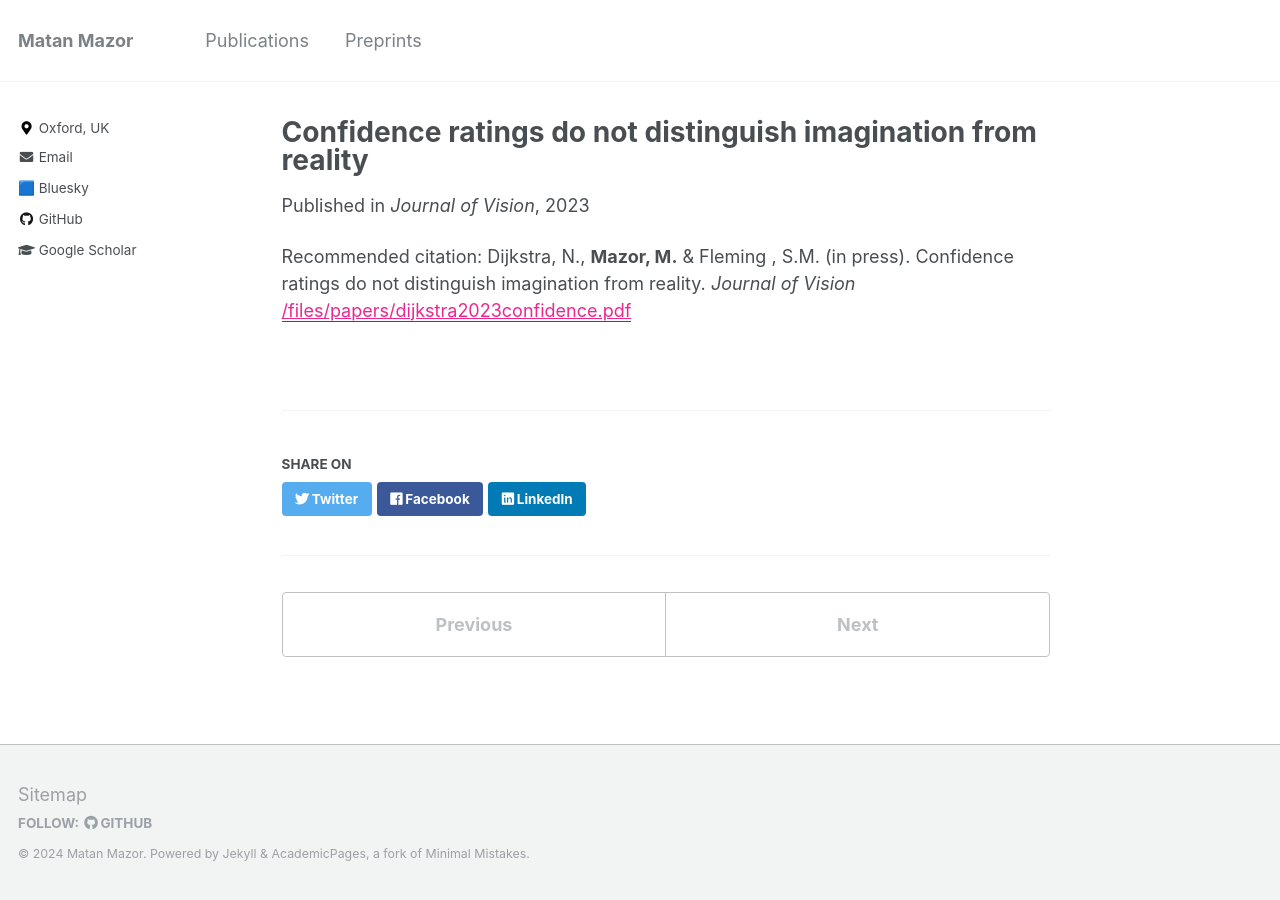
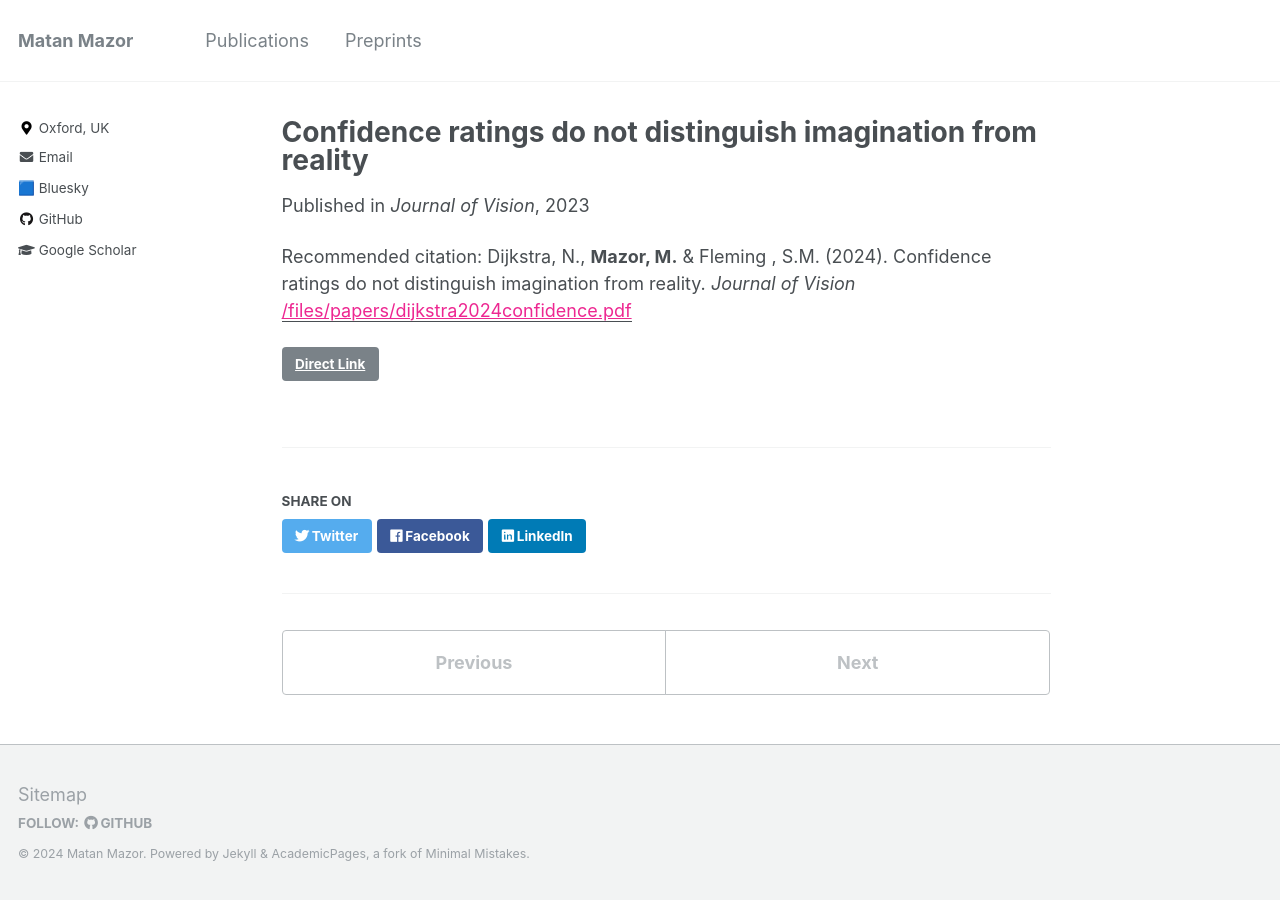
Before and after one commit to matanmazor/matanmazor.github.io, a Jekyll site: the page built from _publications/2023-07-19-imagery-confidence.md, in a window 1280 px wide. Built offline with Jekyll 4.4.1, drawn with Linux system fonts in a browser that asks for light colours.

Commit message:
nadine's paper

```diff
--- a/_publications/2023-07-19-imagery-confidence.md
+++ b/_publications/2023-07-19-imagery-confidence.md
@@ -5,8 +5,9 @@ permalink: /publications/2023-07-19-imagery-confidence
 date: 2023-07-19
 venue: 'Journal of Vision'
 psyarxiv: 'https://psyarxiv.com/2sxj4/'
+link: 'https://doi.org/10.1167/jov.24.5.13'
 github: 'https://github.com/NadineDijkstra/METPRM'
-paperurl: '/files/papers/dijkstra2023confidence.pdf'
-citation: 'Dijkstra, N., <b>Mazor, M.</b> & Fleming , S.M. (in press). Confidence ratings do not distinguish imagination from reality. <i> Journal of Vision </i>'
+paperurl: '/files/papers/dijkstra2024confidence.pdf'
+citation: 'Dijkstra, N., <b>Mazor, M.</b> & Fleming , S.M. (2024). Confidence ratings do not distinguish imagination from reality. <i>Journal of Vision</i>'
 
 ---
```
Also changed, not shown: 1 other file.
